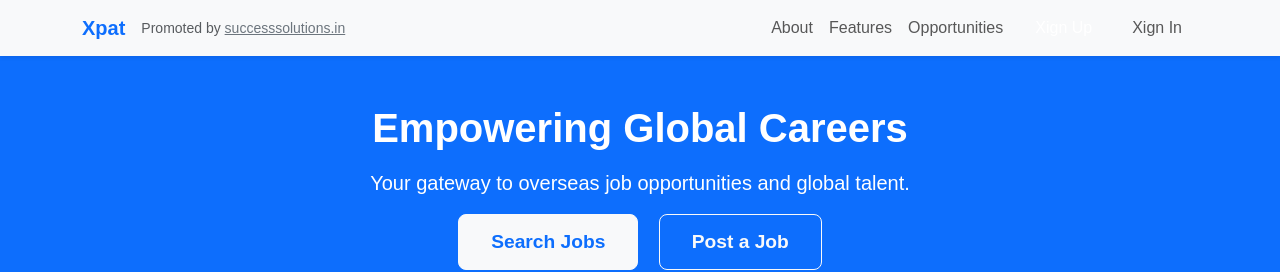
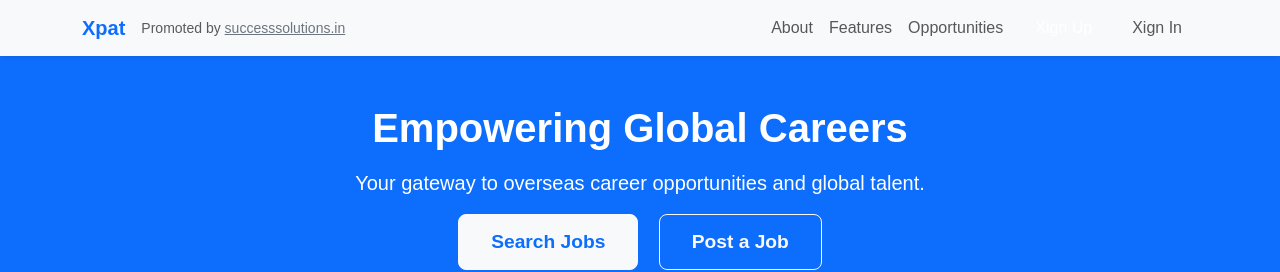
Before and after one commit to TenSketch/Xpat, a plain HTML site: page index.html in a window 1280 px wide. Shown: the top 272 px of the page. Drawn offline with nearby package versions, Linux system fonts and the light colour scheme.

Commit message:
Update index.html

```diff
--- a/index.html
+++ b/index.html
@@ -33,7 +33,7 @@
   <section id="hero" class="text-center py-5 bg-primary text-white">
     <div class="container">
       <h1 class="display-4 fw-bold">Empowering Global Careers</h1>
-      <p class="lead">Your gateway to overseas job opportunities and global talent.</p>
+      <p class="lead">Your gateway to overseas career opportunities and global talent.</p>
       <a href="#xpat-job-search" class="btn btn-light btn-lg text-primary fw-bold">Search Jobs</a>
       <a href="#xpat-job-postings" class="btn btn-outline-light btn-lg fw-bold ms-3">Post a Job</a>
     </div>
```
